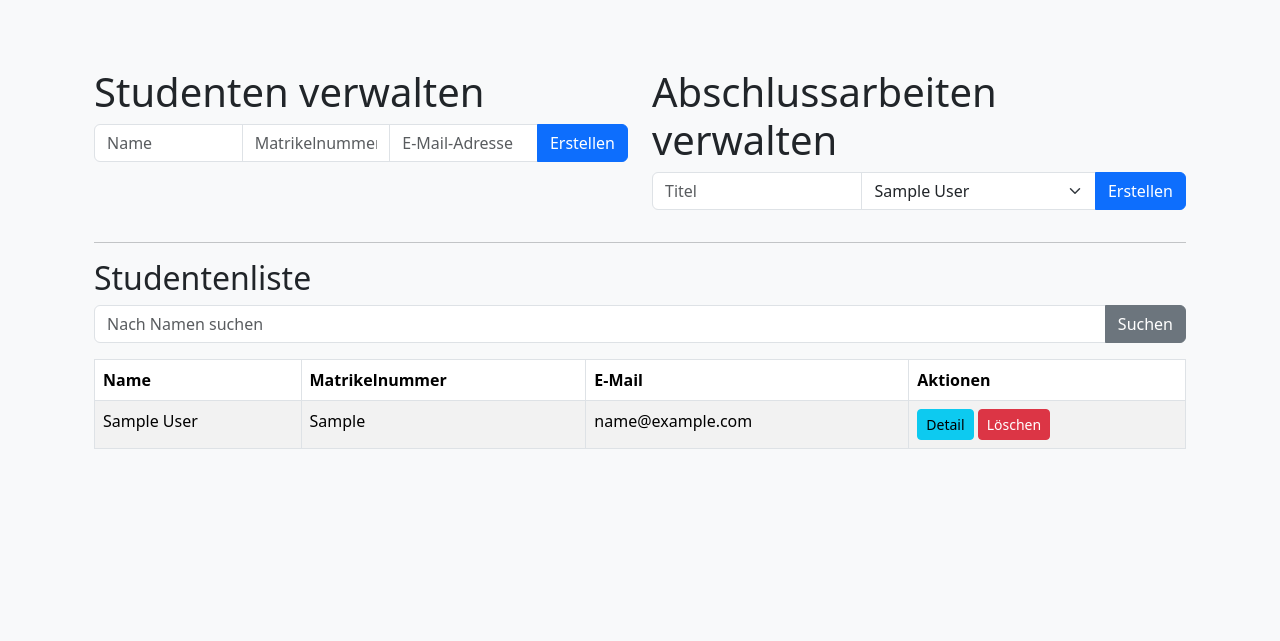
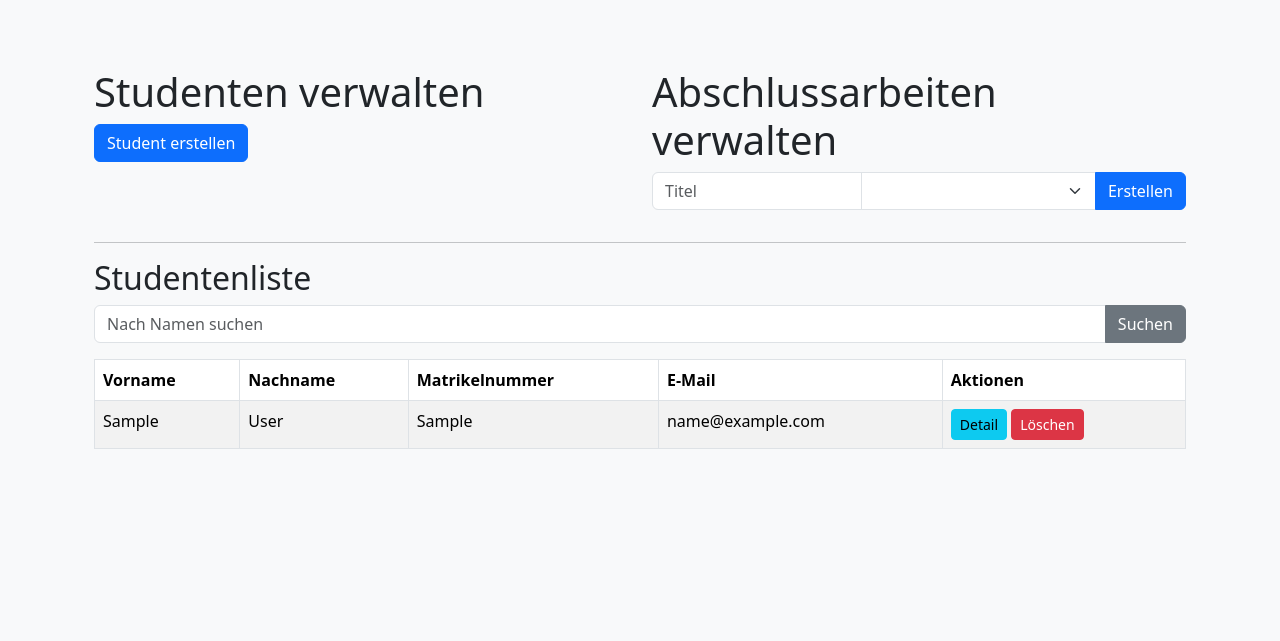
Before and after one commit to Yusuf1501/studi-dashboard-flask, a Flask app: page / in a window 1280 px wide. Shown: the part 56-697 px from the top of the page. Run offline with Flask 3, Linux system fonts and the light colour scheme; tables that the repository leaves empty hold one stand-in row (values such as "Sample post"); lists and menus that the app fills with data are empty.

Commit message:
Trennung vorname nachname von Studenten
Nach Verwenden und Testen der Seite, habe ich einige Probleme entdeckt. Zum Beispiel würde ich gerne den Namen und Vornamen der Studenten getrennt speichern und anzeigen. Außerdem wäre es gut wenn wir die Erstellung eines Studenten in einem Dialog ausführen können. Da wir bootstrap benutzen sollte das einfach umsetzbar sein.

```diff
--- a/app.py
+++ b/app.py
@@ -9,10 +9,12 @@ app.config['SQLALCHEMY_DATABASE_URI'] = 'mysql+mysqlconnector://user_version_1:p
 db = SQLAlchemy(app)
 migrate = Migrate(app, db)
 
+
 # Definition der Datenbankmodelle für Studenten und Abschlussarbeiten
 class Student(db.Model):
     id = db.Column(db.Integer, primary_key=True)
-    name = db.Column(db.String(255))
+    first_name = db.Column(db.String(50))
+    last_name = db.Column(db.String(50))
     matrikelnummer = db.Column(db.String(20))
     email = db.Column(db.String(255))
 
--- a/templates/dashboard.html
+++ b/templates/dashboard.html
@@ -5,14 +5,11 @@
         <div class="row">
             <div class="col-md-6">
                 <h1>Studenten verwalten</h1>
-                <form action="/student/create" method="post" class="mb-3">
-                    <div class="input-group">
-                        <input type="text" class="form-control" name="student_name" placeholder="Name">
-                        <input type="text" class="form-control" name="matrikelnummer" placeholder="Matrikelnummer">
-                        <input type="email" class="form-control" name="email" placeholder="E-Mail-Adresse">
-                        <button type="submit" class="btn btn-primary"><i class="bi bi-plus"></i> Erstellen</button>
-                    </div>
-                </form>
+
+                <button type="button" class="btn btn-primary" data-bs-toggle="modal"
+                        data-bs-target="#createStudentModal">
+                    <i class="bi bi-plus"></i> Student erstellen
+                </button>
             </div>
 
             <div class="col-md-6">
@@ -44,7 +41,8 @@
         <table class="table table-bordered table-striped">
             <thead>
             <tr>
-                    <th>Name</th>
+                <th>Vorname</th>
+                <th>Nachname</th>
                 <th>Matrikelnummer</th>
                 <th>E-Mail</th>
                 <th>Aktionen</th>
@@ -53,16 +51,52 @@
             <tbody>
             {% for student in students %}
                 <tr>
-                        <td>{{ student.name }}</td>
+                    <td>{{ student.first_name }}</td>
+                    <td>{{ student.last_name }}</td>
                     <td>{{ student.matrikelnummer }}</td>
                     <td>{{ student.email }}</td>
                     <td>
-                            <a href="/student/{{ student.id }}" class="btn btn-info btn-sm"><i class="bi bi-info-circle"></i> Detail</a>
-                            <a href="/student/delete/{{ student.id }}" class="btn btn-danger btn-sm"><i class="bi bi-trash"></i> Löschen</a>
+                        <a href="/student/{{ student.id }}" class="btn btn-info btn-sm"><i
+                                class="bi bi-info-circle"></i> Detail</a>
+                        <a href="/student/delete/{{ student.id }}" class="btn btn-danger btn-sm"><i
+                                class="bi bi-trash"></i> Löschen</a>
                     </td>
                 </tr>
             {% endfor %}
             </tbody>
         </table>
     </div>
+
+    <!-- Modal für die Studentenerstellung -->
+    <div class="modal fade" id="createStudentModal" tabindex="-1" aria-labelledby="createStudentModalLabel"
+         aria-hidden="true">
+        <div class="modal-dialog">
+            <div class="modal-content">
+                <div class="modal-header">
+                    <h5 class="modal-title" id="createStudentModalLabel">Student erstellen</h5>
+                    <button type="button" class="btn-close" data-bs-dismiss="modal" aria-label="Close"></button>
+                </div>
+                <form action="/student/create" method="post">
+                    <div class="modal-body">
+                        <div class="mb-3">
+                            <input type="text" class="form-control" name="first_name" placeholder="Vorname">
+                        </div>
+                        <div class="mb-3">
+                            <input type="text" class="form-control" name="last_name" placeholder="Nachname">
+                        </div>
+                        <div class="mb-3">
+                            <input type="text" class="form-control" name="matrikelnummer" placeholder="Matrikelnummer">
+                        </div>
+                        <div class="mb-3">
+                            <input type="email" class="form-control" name="email" placeholder="E-Mail-Adresse">
+                        </div>
+                    </div>
+                    <div class="modal-footer">
+                        <button type="button" class="btn btn-secondary" data-bs-dismiss="modal">Abbrechen</button>
+                        <button type="submit" class="btn btn-primary"><i class="bi bi-save"></i> Speichern</button>
+                    </div>
+                </form>
+            </div>
+        </div>
+    </div>
 {% endblock %}
```
Lines whose indentation alone changed are shown as unchanged.
